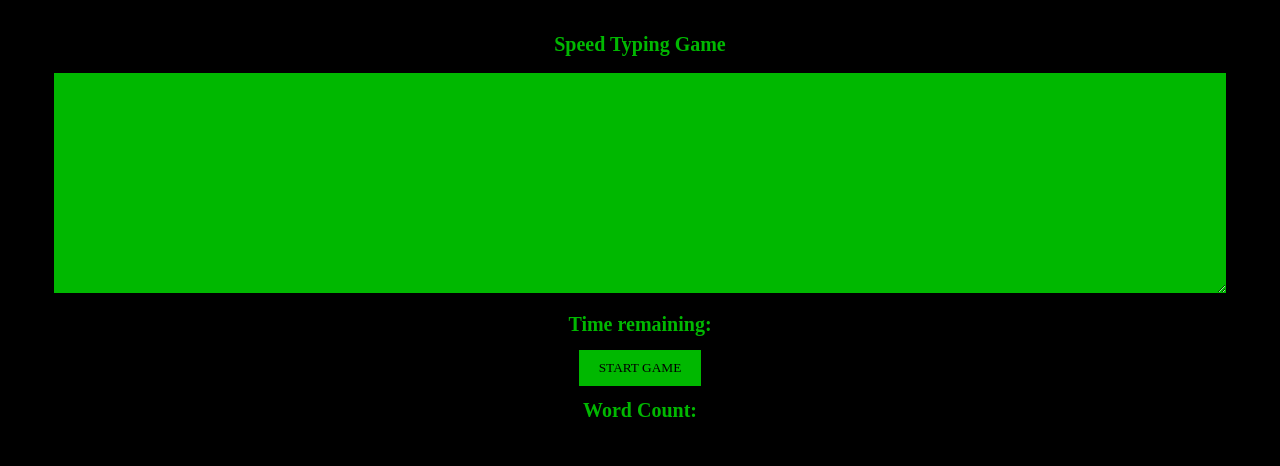
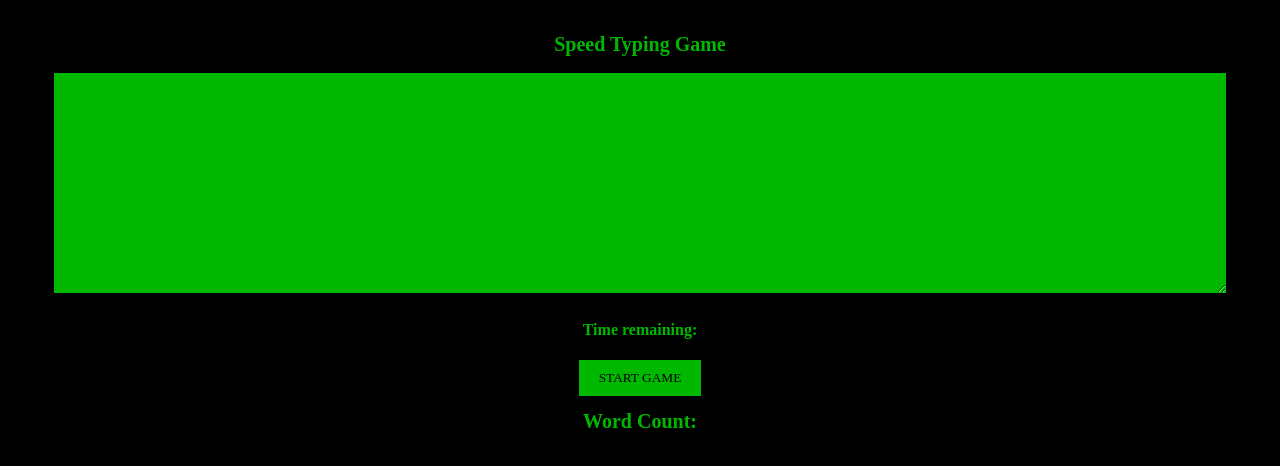
Before and after one commit to suarez9093/reactSpeedTyingGame, a React (Create React App) app: page / in a window 1280 px wide. Shown: the top 466 px of the page. Built offline with nearby package versions, Linux system fonts and the light colour scheme.

Commit message:
added state to track textbox area

```diff
--- a/src/App.js
+++ b/src/App.js
@@ -1,31 +1,34 @@
-import React from 'react';
-
+import React, { Fragment, useState} from "react";
 
 /**
- * Challenge: build the basic structure of our game
+ * Challenge: Using hooks, track the state of the text in the textarea on every keystroke
+ * To verify it's working, you could just console.log the state on every change
  *
- * 1. <h1> title at the top
- * 2. <textarea> for the box to type in
- *      (tip: React normalizes <textarea /> to be more like <input />,
- *      so it can be used as a self-closing element and uses the `value` property
- *      to set its contents)
- * 3. <h4> ti display the amount of time remaining
- * 4. <button> to start the game
- * 5. Another <h1> to display the word count
+ * https://scrimba.com/p/p7P5Hd/cW8Jdfy
  */
 
+function App() {
 
+  const [ words, setWords ] = useState({words: ""});
 
-function App() {
+  function handleChange(e){
+    const { name, value } = e.target;
+
+    setWords(prevWords => ({...prevWords, [name] : value}))
+  }
+console.log(words)
   return (
-    <div className="App">
+    <Fragment>
       <h1>Speed Typing Game</h1>
       <textarea
+      name="words"
+      value={words.words}
+      onChange={handleChange}
       />
-      <h1>Time remaining: </h1>
+      <h4>Time remaining: </h4>
       <button>Start Game</button>
       <h1>Word Count: </h1>
-    </div>
+    </Fragment>
   );
 }
 
```
